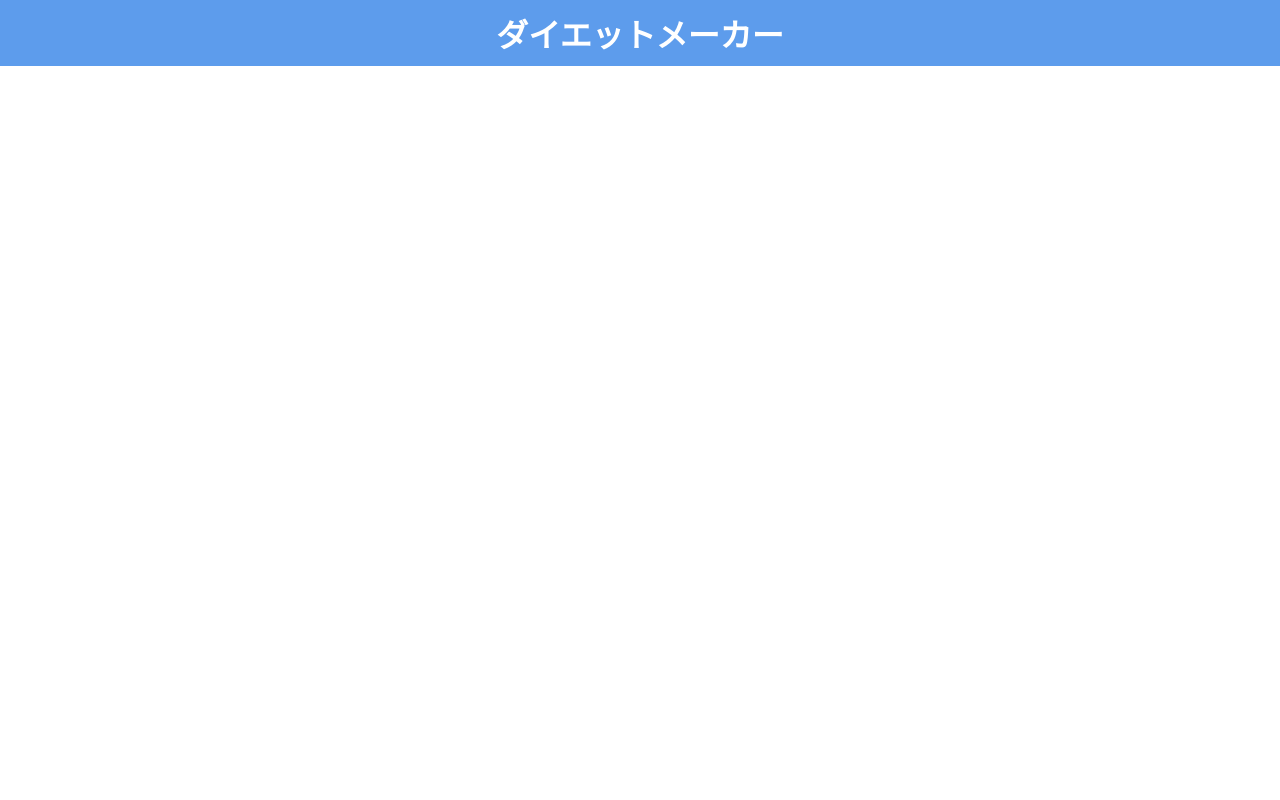
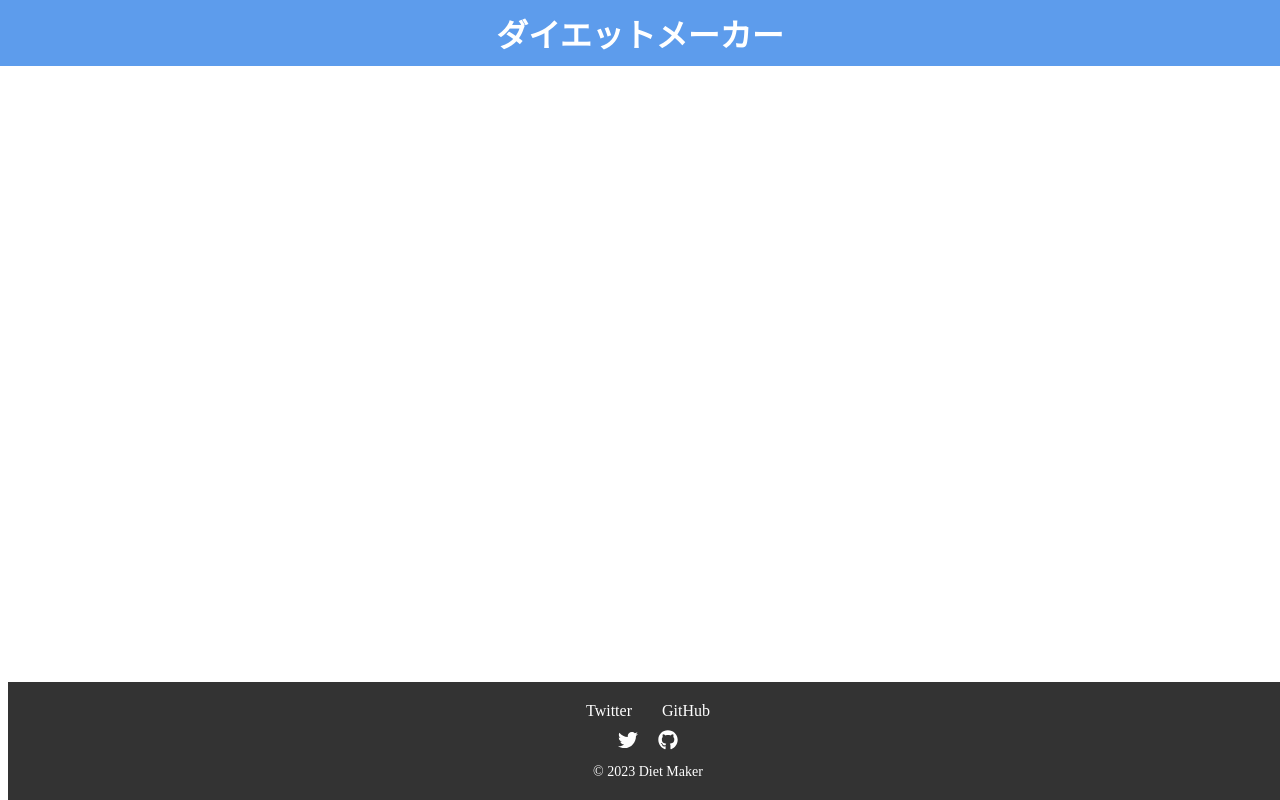
Before and after one commit to michihiro721/diet-maker, a React (Create React App) app in the folder frontend/: page / in a window 1280 px wide. Built offline with nearby package versions, Linux system fonts and the light colour scheme.

Commit message:
フッターを表示できた

```diff
--- a/frontend/package.json
+++ b/frontend/package.json
@@ -1,5 +1,5 @@
 {
-  "name": "frontend",
+  "name": "diet-maker",
   "version": "1.0.0",
   "description": "Frontend for Diet Maker App",
   "main": "index.js",
@@ -12,9 +12,9 @@
   "dependencies": {
     "react": "^17.0.2",
     "react-dom": "^17.0.2",
-    "react-scripts": "4.0.3"
+    "react-icons": "^4.2.0",
+    "react-scripts": "^5.0.1"
   },
-  "devDependencies": {},
   "author": "",
   "license": "ISC",
   "browserslist": {
--- a/frontend/src/App.js
+++ b/frontend/src/App.js
@@ -1,10 +1,13 @@
 import React from 'react';
 import Header from './components/Header';
+import Footer from './components/Footer';
 
 function App() {
   return (
     <div>
       <Header />
+      {/* 他のコンテンツ */}
+      <Footer />
     </div>
   );
 }
--- /dev/null
+++ b/frontend/src/components/Footer.js
@@ -0,0 +1,56 @@
+import React from 'react';
+import { FaTwitter, FaGithub } from 'react-icons/fa';
+
+// Footerコンポーネントを定義
+function Footer() {
+  return (
+    <footer style={styles.footer}>
+      <div style={styles.links}>
+        <a href="https://twitter.com" style={styles.link}>Twitter</a>
+        <a href="https://github.com" style={styles.link}>GitHub</a>
+      </div>
+      <div style={styles.icons}>
+        <FaTwitter style={styles.icon} />
+        <FaGithub style={styles.icon} />
+      </div>
+      <div style={styles.copy}>
+        &copy; 2023 Diet Maker
+      </div>
+    </footer>
+  );
+}
+
+// スタイルオブジェクトを定義
+const styles = {
+  footer: {
+    backgroundColor: '#333',
+    color: 'white',
+    textAlign: 'center',
+    padding: '20px 0',
+    position: 'fixed',
+    bottom: 0,
+    width: '100%',
+  },
+  links: {
+    marginBottom: '10px',
+  },
+  link: {
+    color: 'white',
+    margin: '0 15px',
+    textDecoration: 'none',
+  },
+  icons: {
+    marginBottom: '10px',
+  },
+  icon: {
+    color: 'white',
+    margin: '0 10px',
+    fontSize: '20px',
+  },
+  copy: {
+    fontSize: '14px',
+  },
+};
+
+// Footerコンポーネントをエクスポート
+export default Footer;
--- /dev/null
+++ b/package.json
@@ -0,0 +1,5 @@
+{
+  "dependencies": {
+    "react-icons": "^5.4.0"
+  }
+}
```
Also changed, not shown: 2 other files (tests, documents, lock files or other folders).
